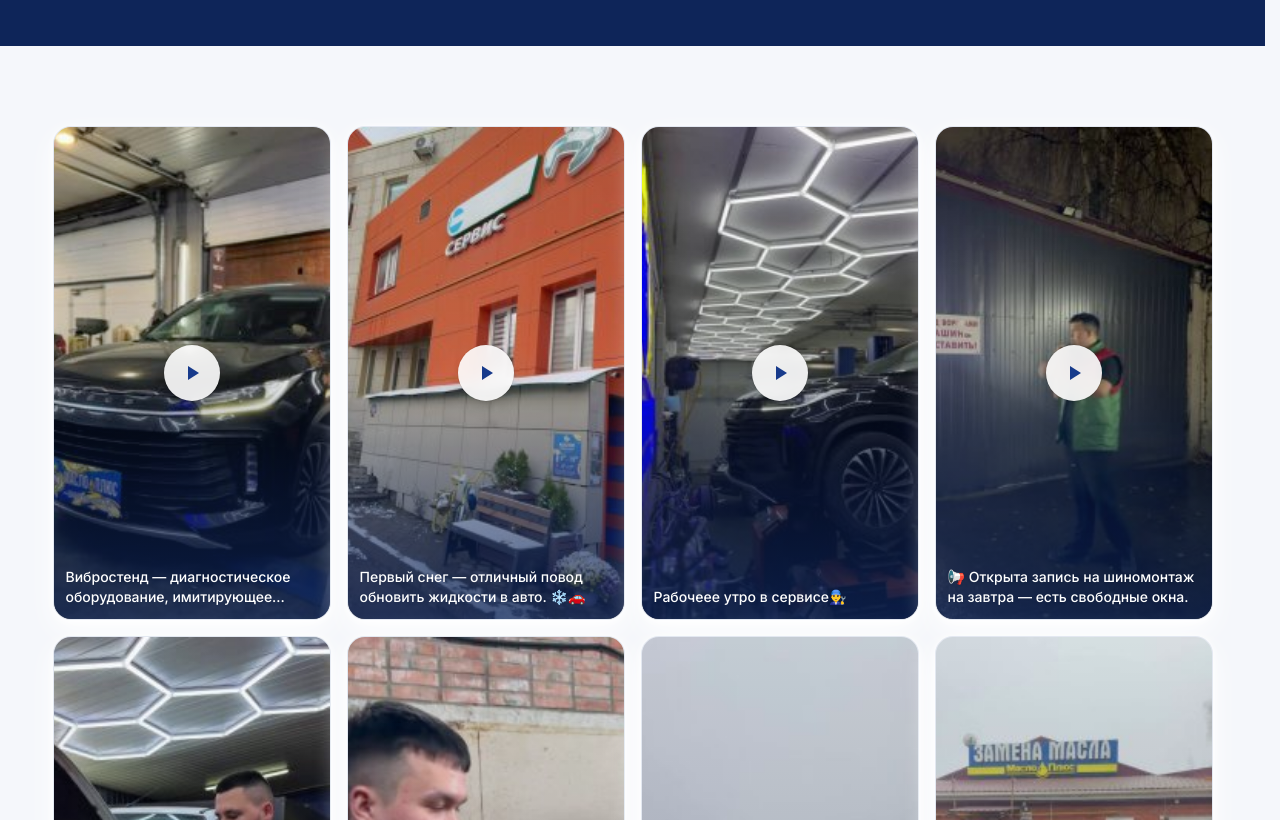
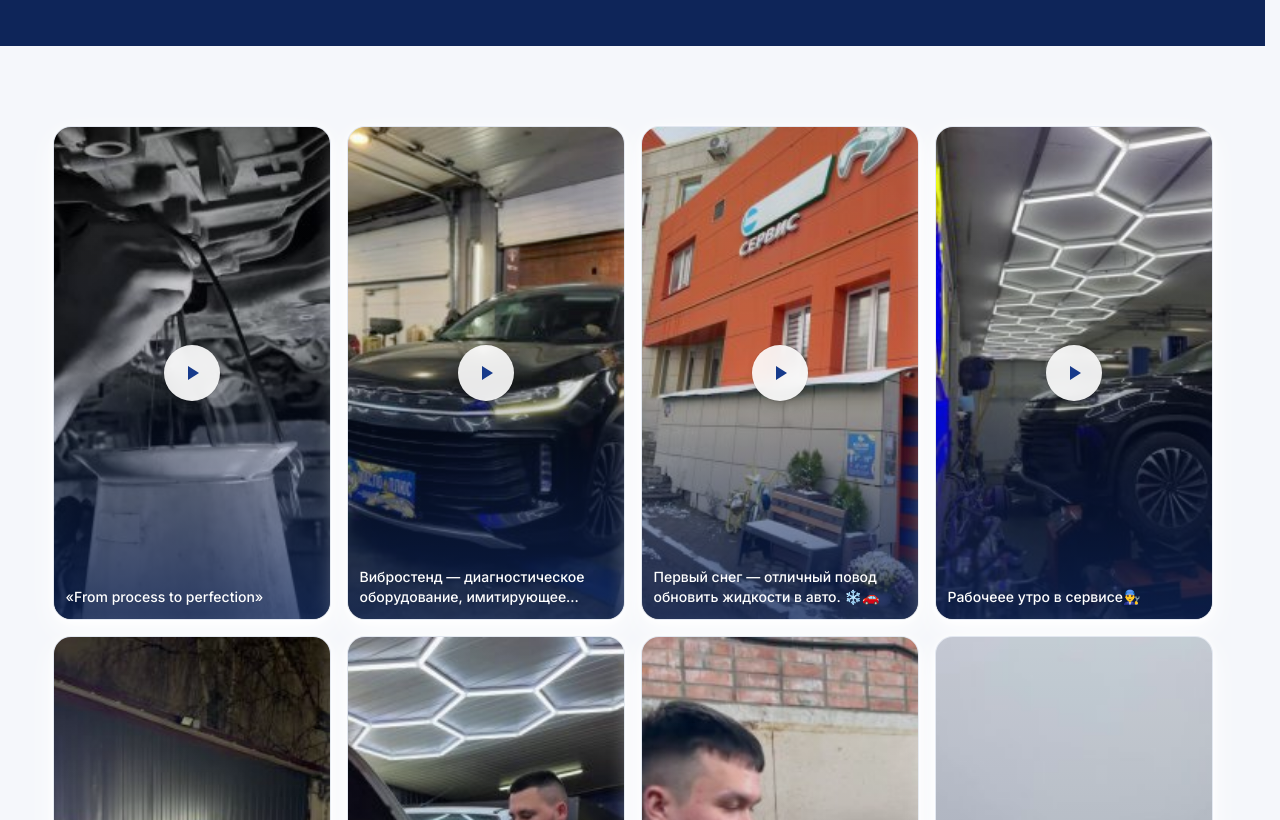
Before and after one commit to elhpiv-hash/masloplus, a Next.js app: page /galereya in a window 1280 px wide. Shown: the part 360-1180 px from the top of the page. Built offline with nearby package versions, Linux system fonts and the light colour scheme; no server answers.

Commit message:
chore(gallery): sync Telegram videos [skip ci]

```diff
--- a/src/content/telegram-gallery.generated.ts
+++ b/src/content/telegram-gallery.generated.ts
@@ -5,6 +5,16 @@ import type { GalleryVideo } from "@/types/gallery";
 
 /** Последние видео из Telegram-канала, свежие — сверху. */
 export const telegramGallery: GalleryVideo[] = [
+  {
+    id: "tg-2959",
+    type: "video",
+    video: { provider: "telegram", channel: "masloplus", id: "2959" },
+    thumb: "/gallery/telegram/2959.jpg",
+    title: "«From process to perfection»",
+    caption: "«From process to perfection» («От процесса к совершенству»)👨‍🔧",
+    publishedAt: "2026-11-07T07:25:05+00:00",
+    sourceUrl: "https://t.me/masloplus/2959",
+  },
   {
     id: "tg-2958",
     type: "video",
```
Also changed, not shown: public/gallery/telegram/2959.jpg (added).
